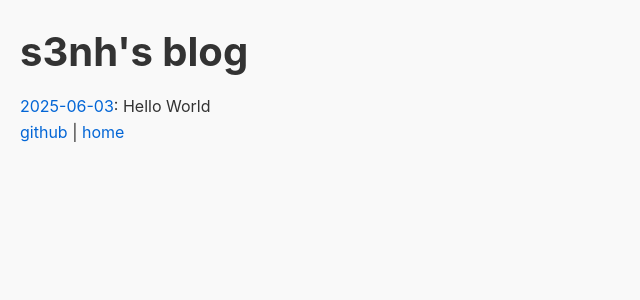
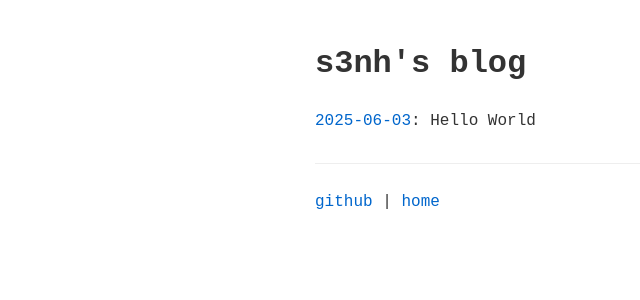
Before and after one commit to s3nh/s3nh.github.io, a Jekyll site: the page index.html, which Jekyll copies as it is, in a window 1280 px wide. Shown: the top 300 px of the page, without its empty margins (0-640 px from the left). Built offline with Jekyll 4.4.1, drawn with Linux system fonts in a browser that asks for light colours; Markdown is read by kramdown in place of the engine named in the settings.

Commit message:
Update index.html

```diff
--- a/index.html
+++ b/index.html
@@ -4,7 +4,7 @@
     <title>s3nh's blog</title>
     <meta charset="utf-8">
     <meta name="viewport" content="width=device-width, initial-scale=1">
-    <link rel="stylesheet" href="css/styles.css">
+    <link rel="stylesheet" href="css/style.css">
 </head>
 <body>
     <h1>s3nh's blog</h1>
```
